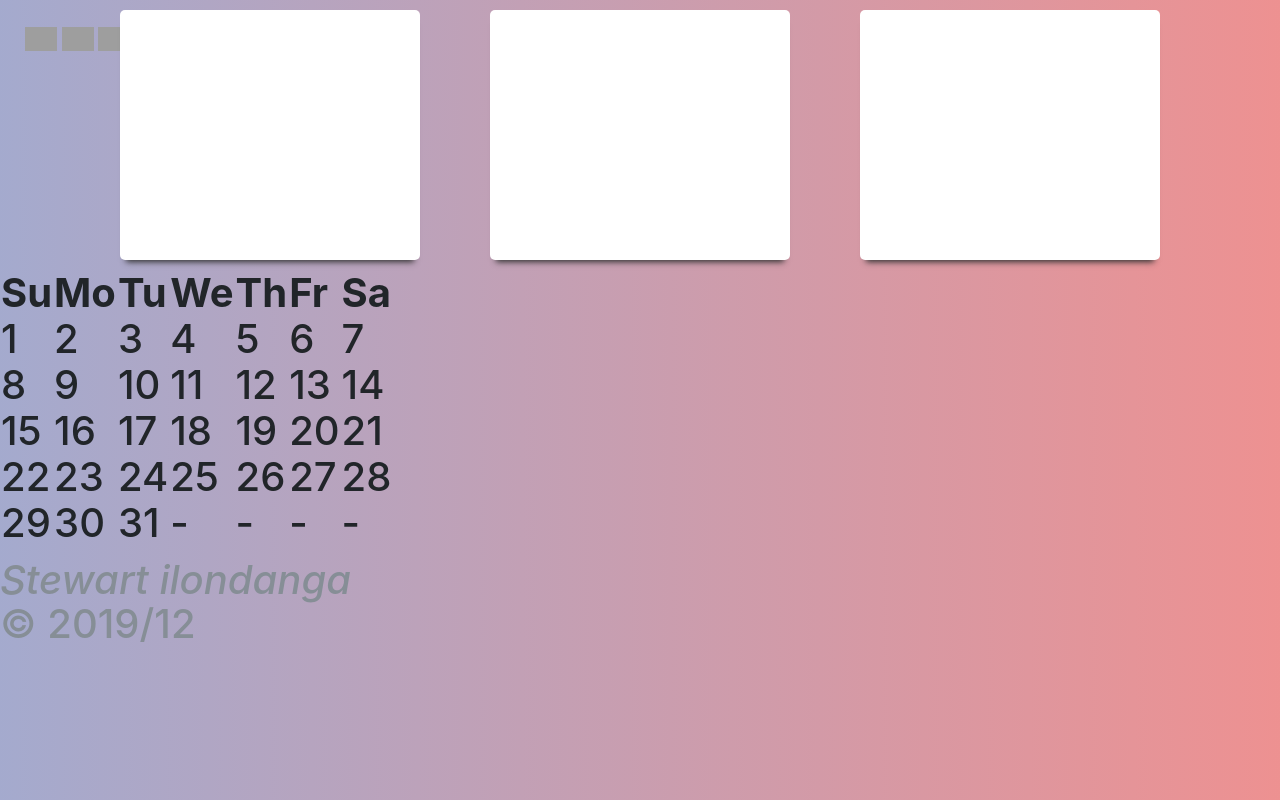
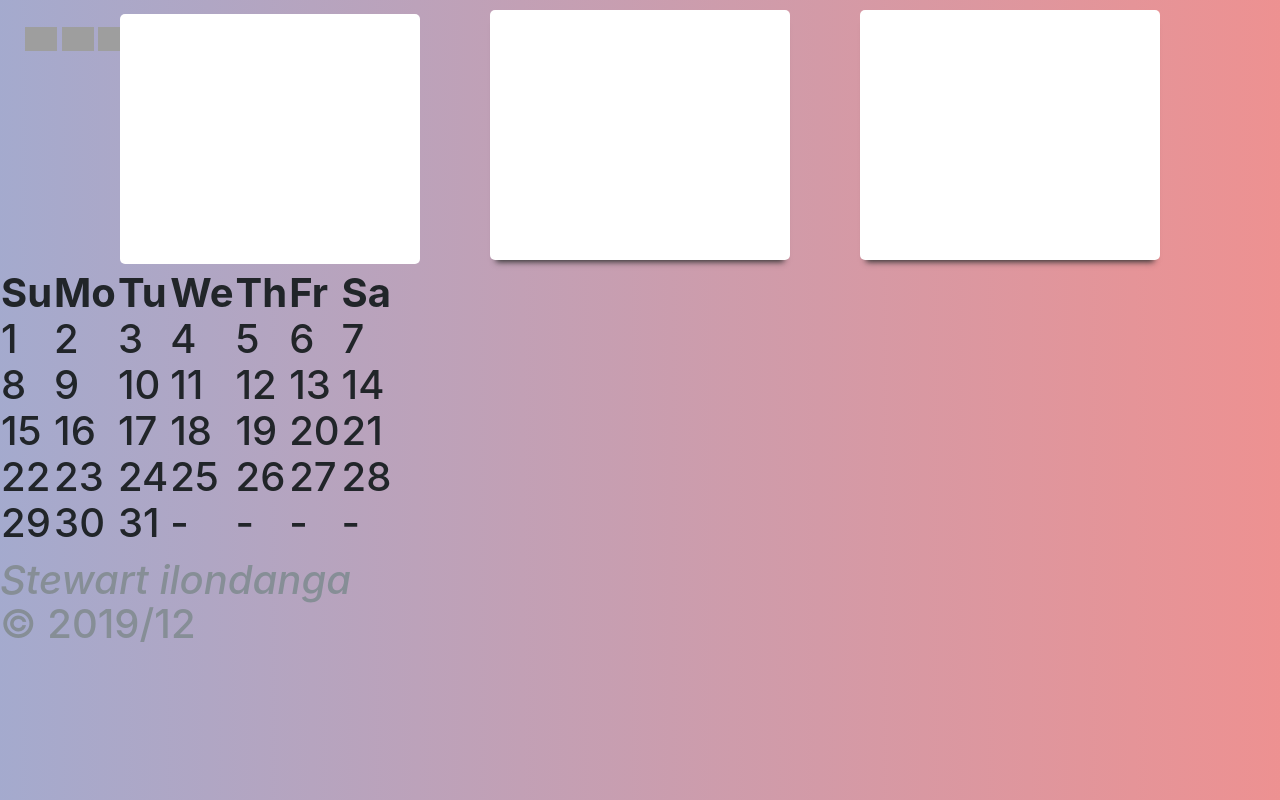
Before and after one commit to stewilondanga/hallo-wearein, a plain HTML site: page index.html in a window 1280 px wide. In both pictures the pointer is over the element 270 px from the left and 135 px from the top of the page. Drawn offline with nearby package versions, Linux system fonts and the light colour scheme; grey boxes are pictures that could not be loaded.

Commit message:
add css/styles.css

```diff
--- a/css/styles.css
+++ b/css/styles.css
@@ -41,9 +41,12 @@ input {
   box-shadow: 0 8px 6px -6px #333
 }
 
-/*.box:hover{box-shadow:none;transform:translateY(4px)}
+.box:hover {
+  box-shadow: none;
+  transform: translateY(4px)
+}
 
-label,
+/*label,
 [class*="surprises"]{
 	width:100%;
 	height:100%;
```
